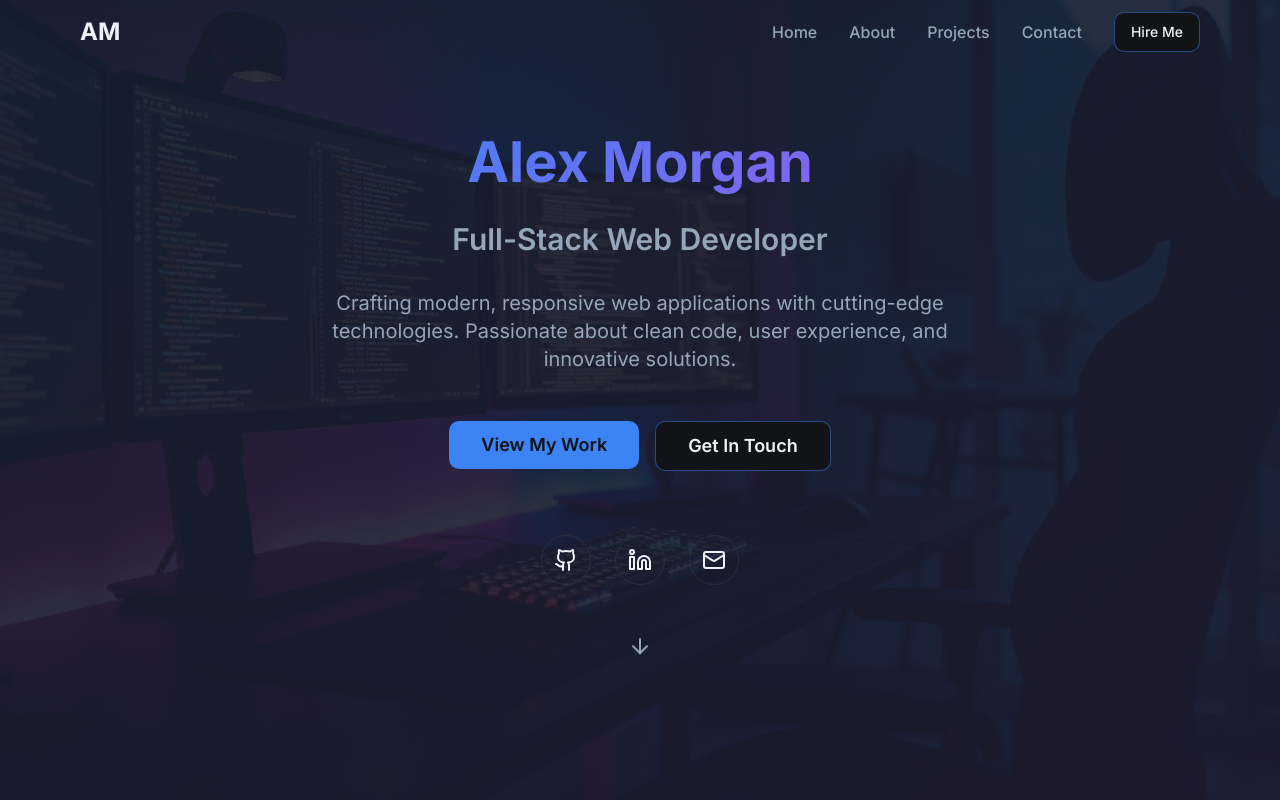
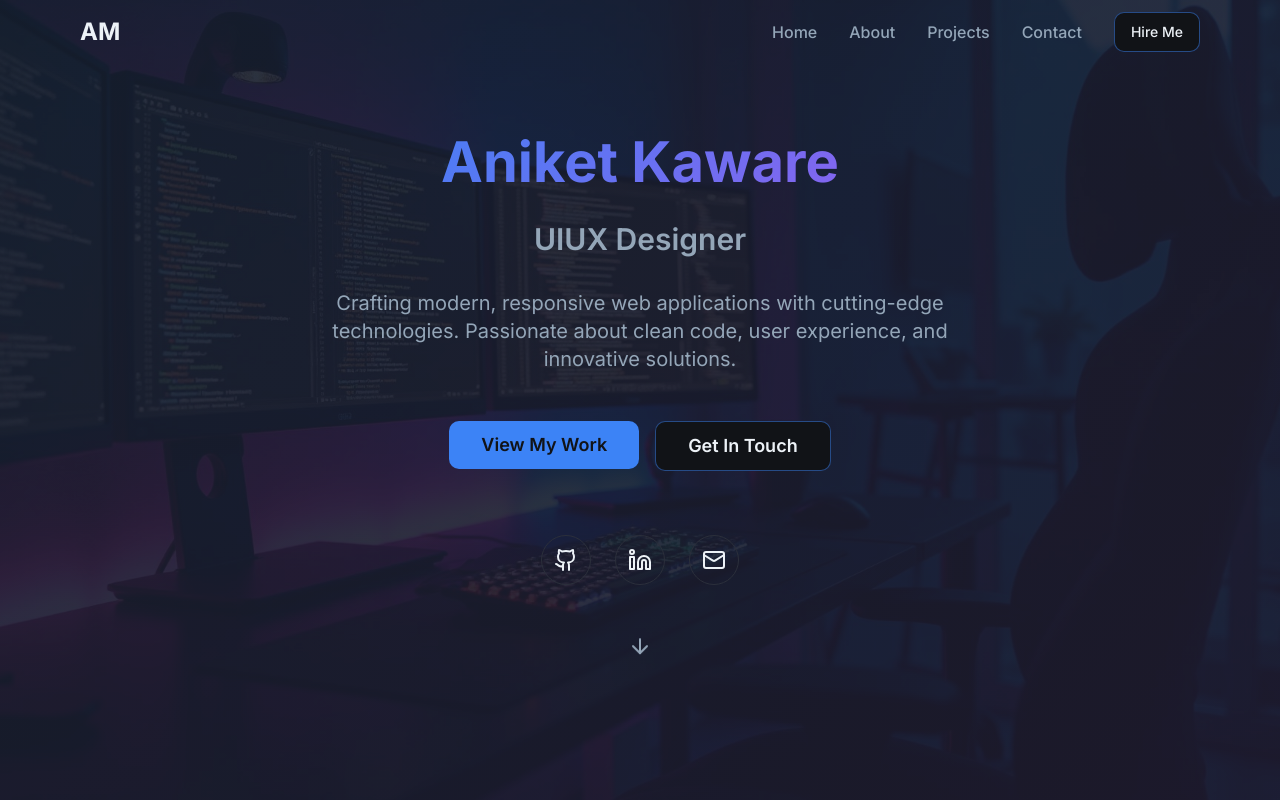
Before and after one commit to aniket1718/moonlit-dev-space, a React (Vite) app: page / in a window 1280 px wide. Shown: the top 800 px of the page. Built offline with nearby package versions, Linux system fonts and the light colour scheme.

Commit message:
Update title and description
Update the title and description to reflect the new role of UIUX designer.

```diff
--- a/index.html
+++ b/index.html
@@ -3,9 +3,9 @@
   <head>
     <meta charset="UTF-8" />
     <meta name="viewport" content="width=device-width, initial-scale=1.0" />
-    <title>Alex Morgan - Web Developer Portfolio</title>
-    <meta name="description" content="Full-stack web developer specializing in React, Node.js, and modern web technologies. View my portfolio and get in touch for your next project." />
-    <meta name="author" content="Alex Morgan" />
+    <title>Aniket Kaware - UIUX Designer Portfolio</title>
+    <meta name="description" content="UIUX Designer specializing in user-centered design, prototyping, and creating intuitive digital experiences. View my portfolio and get in touch for your next project." />
+    <meta name="author" content="Aniket Kaware" />
     <link rel="preconnect" href="https://fonts.googleapis.com">
     <link rel="preconnect" href="https://fonts.gstatic.com" crossorigin>
     <link href="https://fonts.googleapis.com/css2?family=Inter:wght@300;400;500;600;700&display=swap" rel="stylesheet">
--- a/src/components/HeroSection.tsx
+++ b/src/components/HeroSection.tsx
@@ -21,10 +21,10 @@ const HeroSection = () => {
       <div className="relative z-10 text-center px-4 max-w-4xl mx-auto">
         <div className="animate-float">
           <h1 className="hero-text font-bold mb-6 leading-tight">
-            Alex Morgan
+            Aniket Kaware
           </h1>
           <h2 className="text-2xl md:text-3xl font-semibold text-muted-foreground mb-8">
-            Full-Stack Web Developer
+            UIUX Designer
           </h2>
           <p className="text-lg md:text-xl text-muted-foreground mb-12 max-w-2xl mx-auto leading-relaxed">
             Crafting modern, responsive web applications with cutting-edge technologies.
--- a/src/pages/Index.tsx
+++ b/src/pages/Index.tsx
@@ -21,7 +21,7 @@ const Index = () => {
       <footer className="py-8 px-4 border-t border-border">
         <div className="max-w-6xl mx-auto text-center">
           <p className="text-muted-foreground">
-            © 2024 Alex Morgan. Built with React, TypeScript & Tailwind CSS.
+            © 2024 Aniket Kaware. Built with React, TypeScript & Tailwind CSS.
           </p>
         </div>
       </footer>
```
